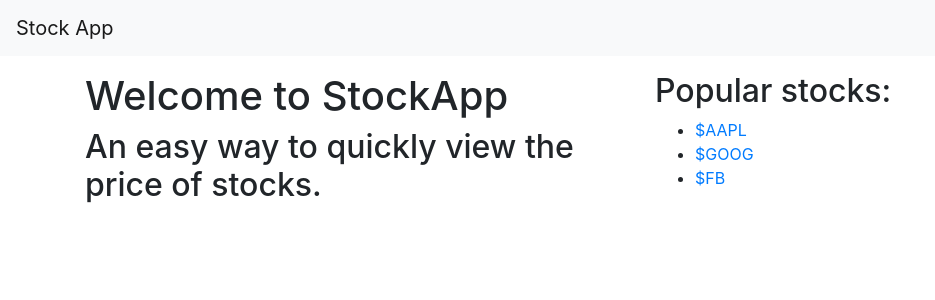
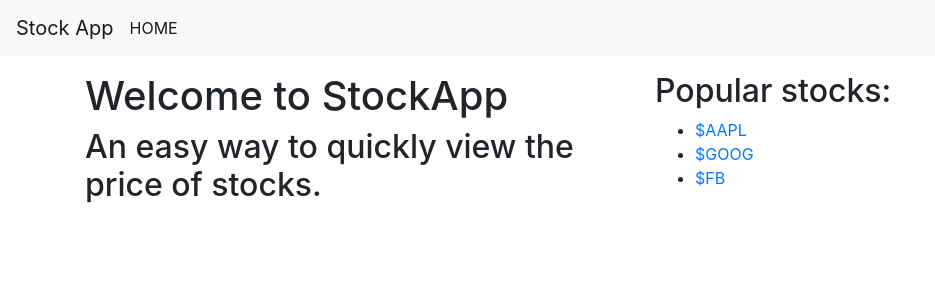
Before and after one commit to mkturner/flask-stock-app, a Flask app: page / in a window 1280 px wide. Shown: the top 300 px of the page, without its empty margins (0-935 px from the left). Run offline with Flask 2, Linux system fonts and the light colour scheme; some libraries are stand-ins or nearby versions.

Commit message:
✨ feat: add active class on home link
If we are on the home page. The home link should decorated differently

```diff
--- a/templates/base_layout.html
+++ b/templates/base_layout.html
@@ -13,6 +13,13 @@
     <nav class="navbar navbar-light bg-light justify-content-between">
         <!-- url_for generates proper path for supplied route -->
         <a href="{{ url_for('home_page') }}" class="navbar-brand">Stock App</a>
+        <ul class="navbar-nav mr-auto">
+            <!-- Add active class if on the homepage -->
+            <!-- 'request.url_rule.endpoint' grabs the url for the current page -->
+            <li class="nav-item {% if request.url_rule.endpoint == 'home_page' %} active {% endif %}">
+                <a href="{{ url_for('home_page') }}" class="nav-link">HOME</a>
+            </li>
+        </ul>
     </nav>
 
     <div class="container mt-3">
```
